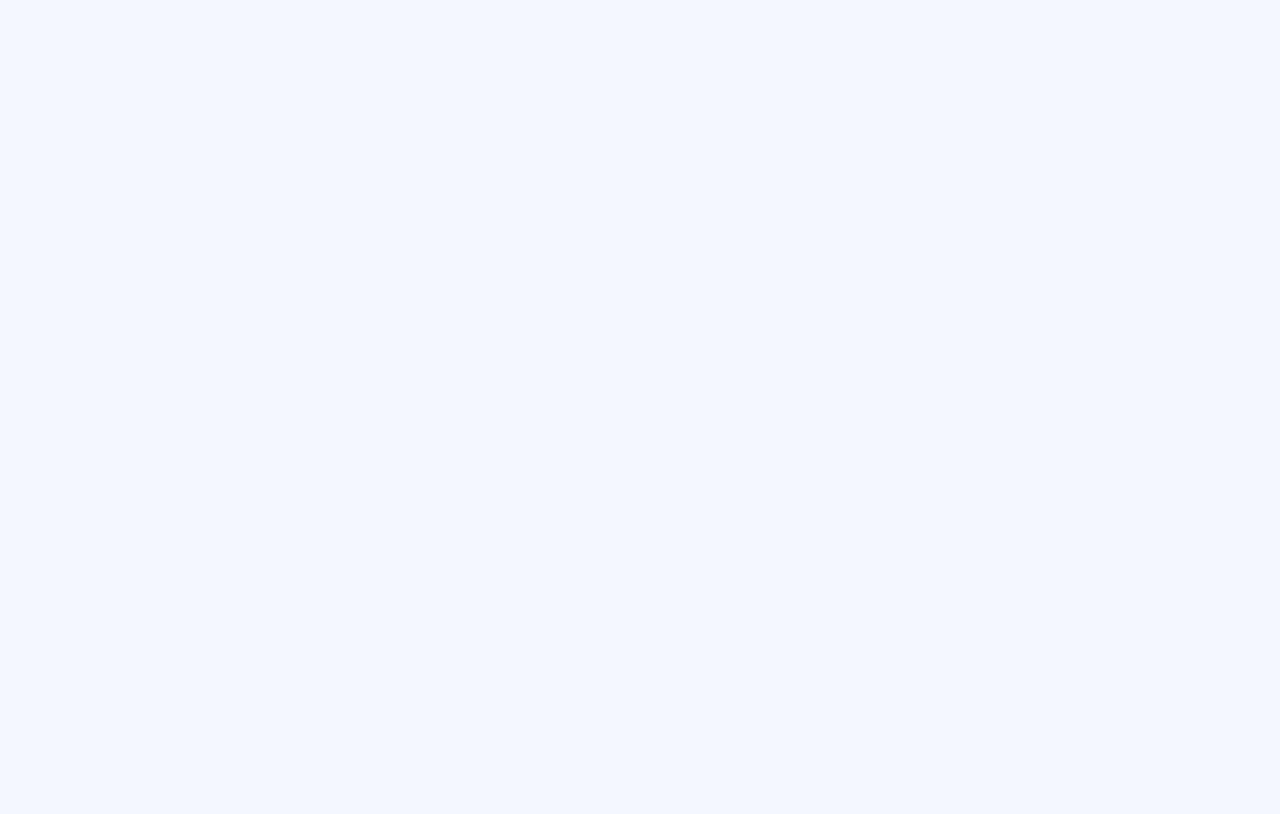
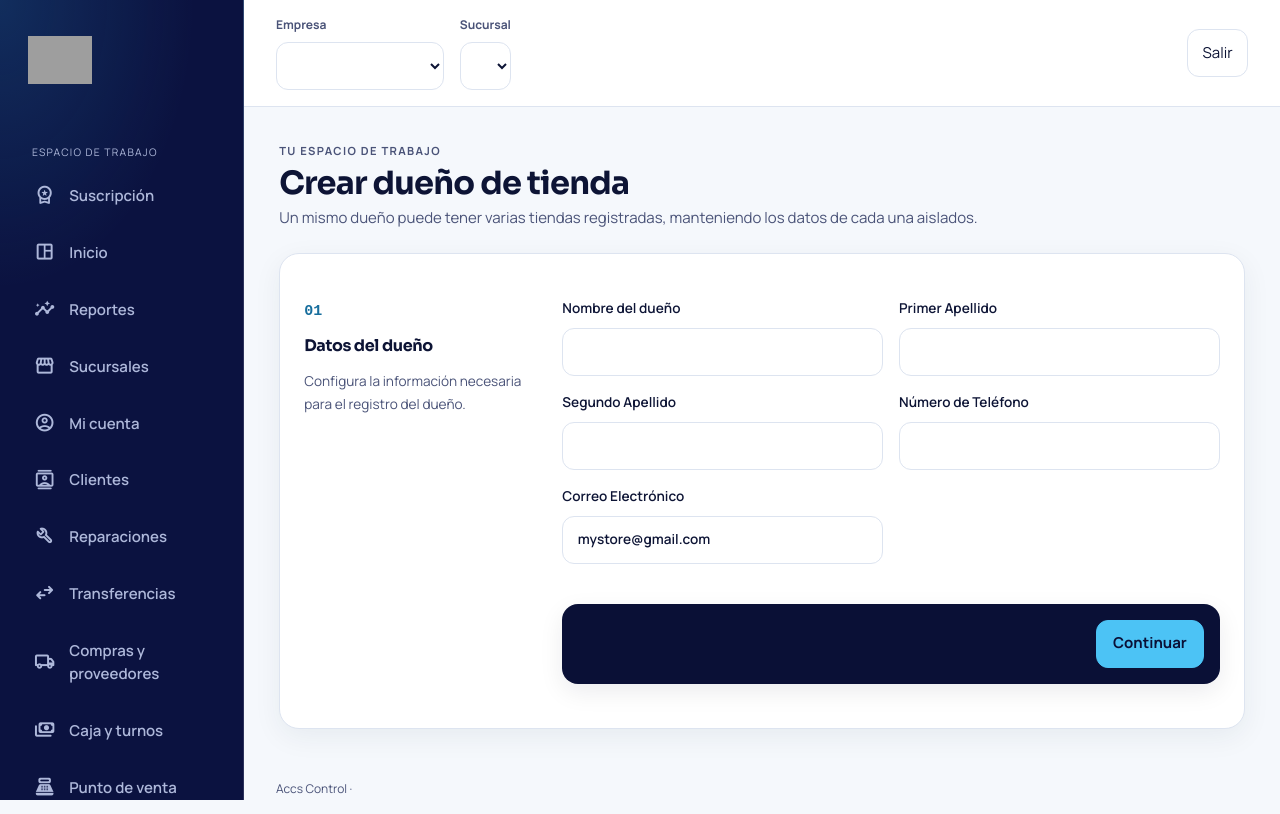
Before and after one commit to Jpal474/accscontrol_front, an Angular app: page /app/register-owner in a window 1280 px wide. Before the commit this address led to /. Built offline with nearby package versions, Linux system fonts and the light colour scheme; grey boxes are pictures that could not be loaded.

Commit message:
feat(store): register of owner's template working

```diff
--- a/src/app/app.routes.ts
+++ b/src/app/app.routes.ts
@@ -33,6 +33,13 @@ export const routes: Routes = [
             (m) => m.RegisterStoreComponent,
           ),
       },
+      {
+        path: 'register-owner',
+        loadComponent: () =>
+          import('./store/pages/register-owner/register-owner.component').then(
+            (m) => m.RegisterOwnerComponent,
+          ),
+      },
     ],
   },
 ];
--- /dev/null
+++ b/src/app/store/pages/register-owner/register-owner.component.html
@@ -0,0 +1,179 @@
+<app-page-header
+  title="Crear dueño de tienda"
+  subtitle="Un mismo dueño puede tener varias tiendas registradas, manteniendo los datos de cada una aislados."
+/>
+<!-- @if (store.loading()) {
+  <app-skeleton />
+} @else if (store.failed()) {
+  <section class="card">
+    <p>No pudimos comprobar tu autorización.</p>
+    <button (click)="store.load()" type="button">Reintentar</button>
+  </section>
+} @else if (!store.policy()?.allowed) {
+  <section class="card">
+    <h2>Necesitas autorización de plataforma</h2>
+    <p>
+      Sólo las cuentas invitadas por un administrador pueden crear empresas,
+      dentro del límite aprobado. Empresas actuales:
+      {{ store.policy()?.ownedCompanies }} / {{ store.policy()?.maxCompanies }}.
+    </p>
+  </section>
+} @else { -->
+<section class="card">
+  <!-- <ol class="steps" aria-label="Pasos de onboarding">
+      <li [attr.aria-current]="step() === 1 ? 'step' : null">1. Empresa</li>
+      <li [attr.aria-current]="step() === 2 ? 'step' : null">
+        2. Primera sucursal
+      </li>
+      <li [attr.aria-current]="step() === 3 ? 'step' : null">3. Revisar</li>
+    </ol> -->
+  <!-- @if (step() === 1) { -->
+  <form class="editor-section" [formGroup]="owner">
+    <header class="editor-intro">
+      <span class="editor-number">01</span>
+      <h3>Datos del dueño</h3>
+      <p>Configura la información necesaria para el registro del dueño.</p>
+    </header>
+    <div class="editor-body">
+      <div class="form-grid">
+        <label>
+          Nombre del dueño
+
+          <input formControlName="name" required />
+        </label>
+
+        <label>
+          Primer Apellido
+
+          <input formControlName="lastName" required />
+        </label>
+
+        <label>
+          Segundo Apellido
+          <input formControlName="lastName2" />
+        </label>
+
+        <label>
+          Número de Teléfono
+          <input formControlName="phoneNumber" required />
+        </label>
+
+        <label>
+          Correo Electrónico
+          <input
+            formControlName="email"
+            placeholder="mitienda@gmail.com"
+            required
+          />
+        </label>
+      </div>
+      <!-- <details>
+        <summary>Datos fiscales opcionales</summary>
+        <div class="form-grid">
+          <label>Razón social<input formControlName="legalName" /></label
+          ><label>Identificador fiscal<input formControlName="taxId" /></label
+          ><label>Régimen fiscal<input formControlName="regime" /></label>
+        </div>
+        <p>No realiza timbrado ni validación fiscal externa.</p>
+      </details> -->
+      <!-- <label class="checkbox"
+            ><input
+              type="checkbox"
+              [checked]="sameAddress()"
+              (change)="sameAddress.set($any($event.target).checked)"
+            />La primera sucursal tiene esta misma dirección</label
+          > -->
+      @if (owner.touched && owner.invalid) {
+        <p class="form-error" role="alert">
+          Revisa los datos del dueño antes de continuar.
+        </p>
+      }
+      <div class="form-actions">
+        <button class="primary" type="submit">Continuar</button>
+      </div>
+    </div>
+  </form>
+  <!-- } @else if (step() === 2) {
+      <form class="editor-section" [formGroup]="branch" (ngSubmit)="next()">
+        <header class="editor-intro">
+          <span class="editor-number">01</span>
+          <h3>Primera sucursal</h3>
+          <p>Define la primera tienda de esta empresa.</p>
+        </header>
+        <div class="editor-body">
+          <p>
+            Es una tienda dentro de {{ company.controls.name.value }}. Usará
+            {{ company.controls.currency.value }} y
+            {{ company.controls.timezone.value }}.
+          </p>
+          <div class="form-grid">
+            <label
+              >Nombre de sucursal<input
+                formControlName="name"
+                required /></label
+            ><label
+              >Código de sucursal<input formControlName="code" required
+            /></label>
+          </div>
+          <accs-address-fields
+            [form]="branch.controls.address"
+            prefix="branch"
+            title="Dirección de la sucursal"
+          />
+          @if (branch.touched && branch.invalid) {
+            <p class="form-error" role="alert">
+              Revisa los datos de la sucursal.
+            </p>
+          }
+          <div class="form-actions">
+            <button type="button" (click)="step.set(1)">Atrás</button
+            ><button class="primary" type="submit">Revisar</button>
+          </div>
+        </div>
+      </form>
+    } @else {
+      <h2>Confirma tu empresa</h2>
+      <dl>
+        <dt>Empresa</dt>
+        <dd>
+          {{ company.controls.name.value }} · {{ company.controls.slug.value }}
+        </dd>
+        <dt>Moneda / zona horaria</dt>
+        <dd>
+          {{ company.controls.currency.value }} ·
+          {{ company.controls.timezone.value }}
+        </dd>
+        <dt>Primera sucursal</dt>
+        <dd>
+          {{ branch.controls.name.value }} · {{ branch.controls.code.value }}
+        </dd>
+        <dt>Dirección</dt>
+        <dd>
+          {{ branch.controls.address.controls.line1.value }},
+          {{ branch.controls.address.controls.city.value }}
+        </dd>
+        <dt>Owner</dt>
+        <dd>Tu cuenta será el owner de esta empresa.</dd>
+      </dl>
+      <p>
+        Límites iniciales: {{ store.policy()?.maxBranches }} sucursales y
+        {{ store.policy()?.maxMembers }} miembros por empresa.
+      </p>
+      @if (error()) {
+        <p class="form-error" role="alert">{{ error() }}</p>
+      }
+      <div class="form-actions">
+        <button type="button" [disabled]="busy()" (click)="step.set(2)">
+          Atrás</button
+        ><button
+          class="primary"
+          type="button"
+          [disabled]="busy()"
+          (click)="submit()"
+        >
+          {{ busy() ? "Creando…" : "Crear empresa y sucursal" }}
+        </button>
+      </div>
+    } -->
+</section>
+<!-- } -->
--- /dev/null
+++ b/src/app/store/pages/register-owner/register-owner.component.scss
@@ -0,0 +1,45 @@
+@use '../../../../styles/workspace-controls' as controls;
+.steps {
+  display: flex;
+  gap: 1rem;
+  list-style: none;
+  padding: 0;
+  margin-bottom: 2rem;
+  color: var(--muted);
+  flex-wrap: wrap;
+}
+.steps [aria-current] {
+  font-weight: 700;
+  color: var(--accent);
+}
+small {
+  display: block;
+  color: var(--muted);
+  margin: 0.75rem 0;
+}
+details {
+  padding: 1rem 0;
+}
+summary {
+  cursor: pointer;
+  font-weight: 650;
+  min-height: 44px;
+}
+details .form-grid {
+  margin: 1rem 0;
+}
+.checkbox {
+  display: flex;
+  align-items: center;
+  gap: 0.75rem;
+  margin-top: 1rem;
+}
+dt {
+  color: var(--muted);
+}
+dd {
+  margin: 0 0 1rem;
+  overflow-wrap: anywhere;
+}
+
+@include controls.page;
--- /dev/null
+++ b/src/app/store/pages/register-owner/register-owner.component.ts
@@ -0,0 +1,25 @@
+import { Component, inject, signal } from '@angular/core';
+import { FormBuilder, ReactiveFormsModule, Validators } from '@angular/forms';
+import { Router, RouterModule } from '@angular/router';
+import { PageHeaderComponent } from '../../../shared/components/page-header/page-header.component';
+
+@Component({
+  selector: 'app-register-owner',
+  standalone: true,
+  imports: [ReactiveFormsModule, RouterModule, PageHeaderComponent],
+  templateUrl: './register-owner.component.html',
+  styleUrl: './register-owner.component.scss',
+})
+export class RegisterOwnerComponent {
+  private readonly fb = inject(FormBuilder);
+  private readonly router = inject(Router);
+  readonly busy = signal(false);
+  readonly error = signal('');
+  readonly owner = this.fb.nonNullable.group({
+    name: ['', [Validators.required, Validators.maxLength(160)]],
+    lastName: ['', [Validators.required, Validators.maxLength(160)]],
+    lastName2: ['', [Validators.required, Validators.maxLength(160)]],
+    email: ['mystore@gmail.com', Validators.email],
+    phoneNumber: ['', Validators.pattern(/^\+[1-9]\d{1,14}$/)],
+  });
+}
--- a/src/app/store/pages/register-store/register-store.component.ts
+++ b/src/app/store/pages/register-store/register-store.component.ts
@@ -27,10 +27,7 @@ export class RegisterStoreComponent {
     name: ['', [Validators.required, Validators.maxLength(160)]],
     phoneNumber: [
       '',
-      [
-        Validators.required,
-        Validators.pattern(/^[a-z0-9][a-z0-9-]{1,62}[a-z0-9]$/),
-      ],
+      [Validators.required, Validators.pattern(/^\+[1-9]\d{1,14}$/)],
     ],
     currency: ['MXN', Validators.required],
     email: ['mystore@gmail.com'],
```
Also changed, not shown: 1 other file (tests, documents, lock files or other folders).
